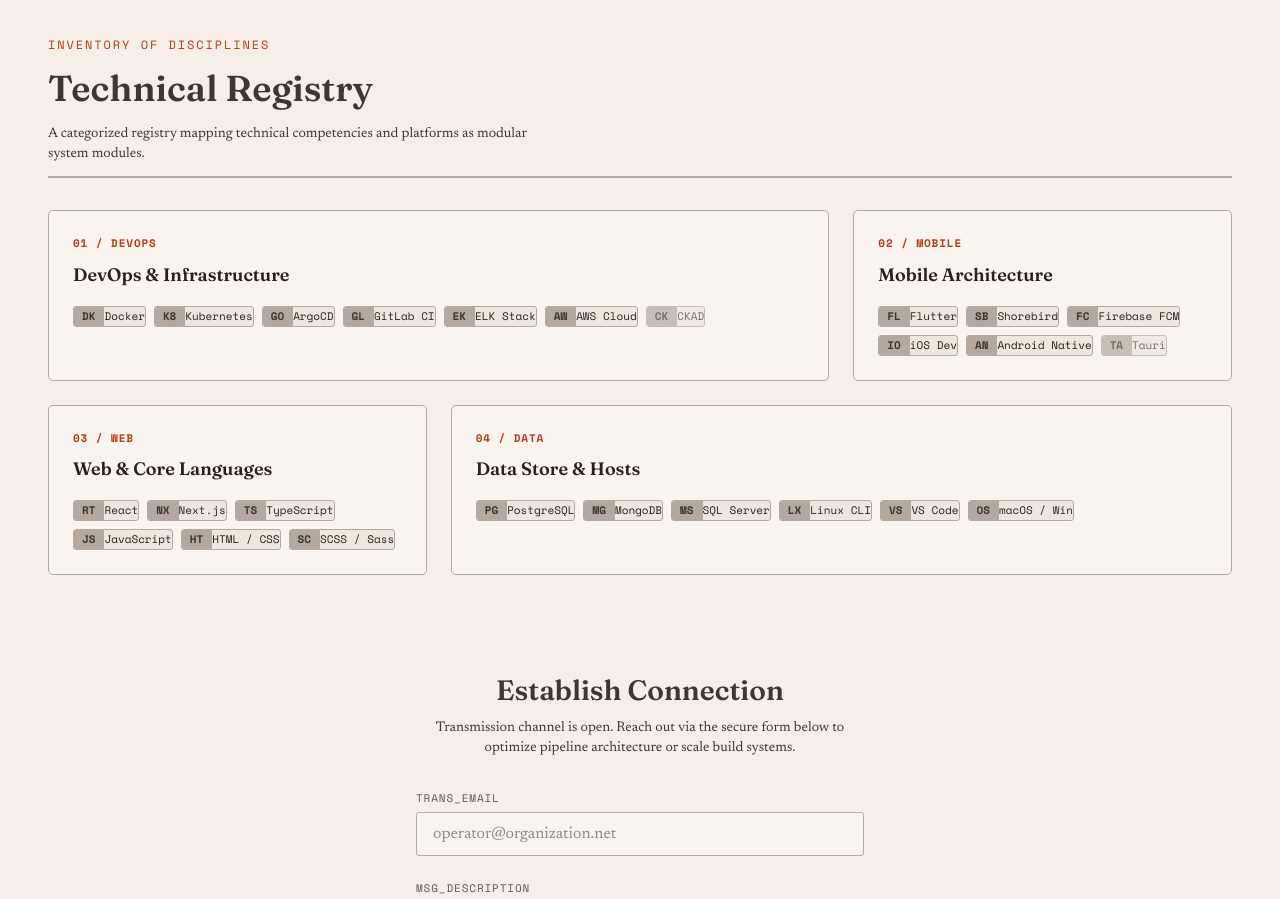
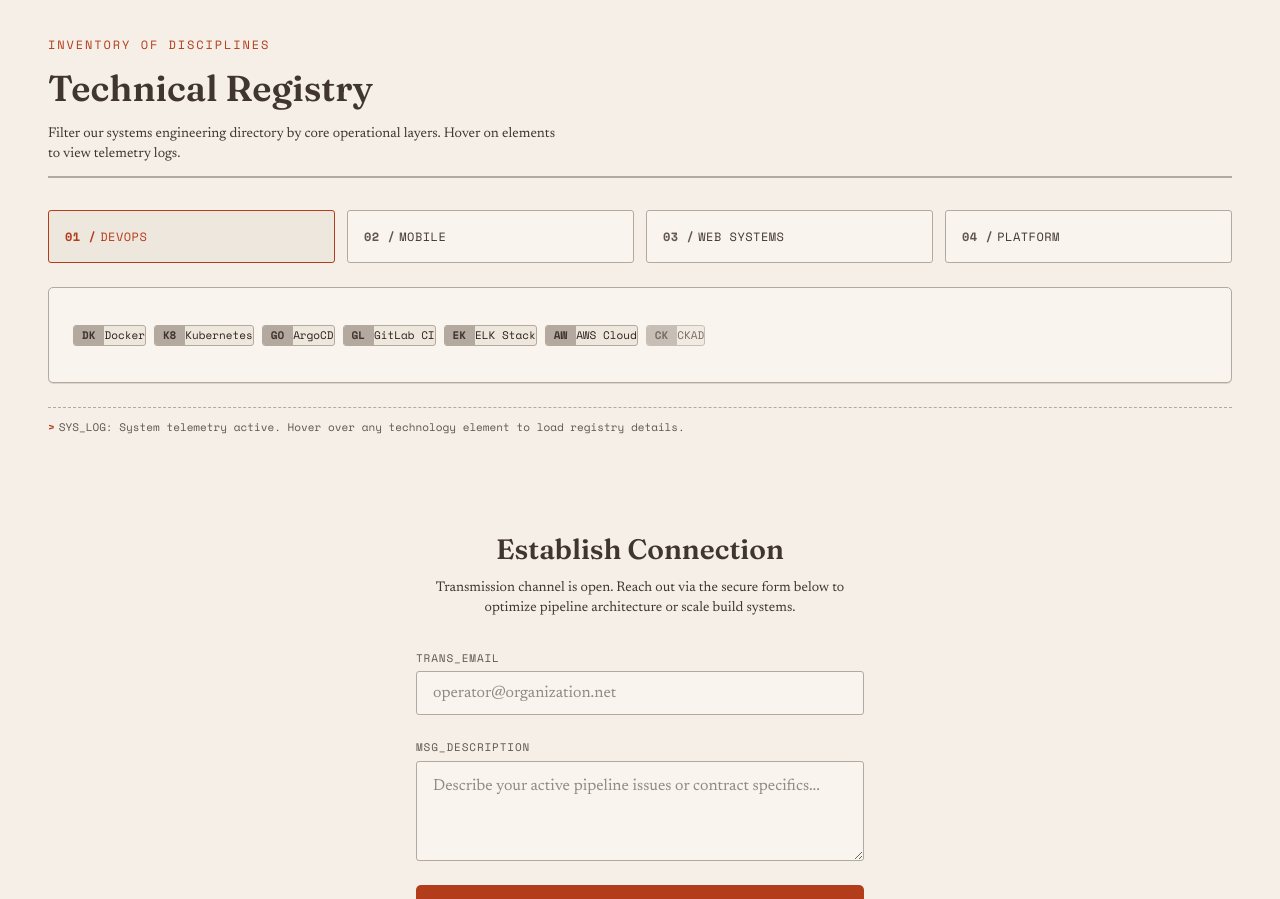
Before and after one commit to chunghei0116/portfolio-website, a Next.js app: page / in a window 1280 px wide. Shown: the part 2020-2919 px from the top of the page. Built offline with nearby package versions, Linux system fonts and the light colour scheme.

Commit message:
design: convert skills grid into a highly compact, responsive interactive telemetry tab console

```diff
--- a/src/app/globals.css
+++ b/src/app/globals.css
@@ -749,7 +749,7 @@ textarea.form-input {
 }
 
 /* ===================================================================
-   Skills Section (Compact Visual Shelves & Chemical Tag Grid)
+   Skills Section (Interactive Telemetry Console)
    =================================================================== */
 /* Hallmark · pre-emit critique: P5 H5 E5 S4 R5 V5 */
 .skills-section {
@@ -764,73 +764,100 @@ textarea.form-input {
   padding-bottom: var(--space-xs);
 }
 
-.skills-bento {
-  display: grid;
-  grid-template-columns: 1fr;
+.skills-console {
+  display: flex;
+  flex-direction: column;
   gap: var(--space-md);
   margin-top: var(--space-lg);
 }
 
+.skills-tabs {
+  display: grid;
+  grid-template-columns: repeat(2, 1fr);
+  gap: var(--space-2xs);
+}
+
 @media (min-width: 48rem) {
-  .skills-bento {
-    grid-template-columns: repeat(3, minmax(0, 1fr));
-    gap: var(--space-md);
-  }
-
-  .skills-shelf--devops {
-    grid-column: span 2;
-  }
-
-  .skills-shelf--mobile {
-    grid-column: span 1;
-  }
-
-  .skills-shelf--web {
-    grid-column: span 1;
-  }
-
-  .skills-shelf--data {
-    grid-column: span 2;
+  .skills-tabs {
+    grid-template-columns: repeat(4, 1fr);
+    gap: var(--space-xs);
   }
 }
 
-.skills-shelf {
+.skills-tab {
+  font-family: var(--font-mono);
+  font-size: var(--text-2xs);
+  text-transform: uppercase;
+  letter-spacing: 0.04em;
+  padding: var(--space-xs);
   background: var(--color-paper-2);
   border: 1px solid var(--color-line-2);
-  padding: var(--space-md);
-  border-radius: var(--radius-sm);
+  border-radius: var(--radius-xs);
+  cursor: pointer;
+  text-align: left;
   display: flex;
-  flex-direction: column;
-  gap: var(--space-xs);
-  transition: border-color var(--dur) var(--ease-out), box-shadow var(--dur) var(--ease-out);
+  align-items: center;
+  gap: var(--space-3xs);
+  color: var(--color-ink-2);
+  transition: border-color var(--dur) var(--ease-out),
+              background-color var(--dur) var(--ease-out),
+              color var(--dur) var(--ease-out);
 }
 
-.skills-shelf:hover {
+@media (min-width: 48rem) {
+  .skills-tab {
+    font-size: var(--text-xs);
+    padding: var(--space-sm);
+  }
+}
+
+.skills-tab__num {
+  color: var(--color-muted);
+  font-weight: 700;
+  transition: color var(--dur) var(--ease-out);
+}
+
+.skills-tab:hover {
   border-color: var(--color-accent);
+}
+
+.skills-tab.is-active {
+  border-color: var(--color-accent);
+  background: var(--color-paper-3);
+  color: var(--color-accent);
+}
+
+.skills-tab.is-active .skills-tab__num {
+  color: var(--color-accent);
+}
+
+.skills-display {
+  background: var(--color-paper-2);
+  border: 1px solid var(--color-line-2);
+  border-radius: var(--radius-sm);
+  padding: var(--space-md);
+  min-height: 8.5rem;
+  display: flex;
+  align-items: center;
   box-shadow: var(--shadow-tile);
 }
 
-.skills-shelf__num {
-  font-family: var(--font-mono);
-  font-size: var(--text-2xs);
-  color: var(--color-accent);
-  font-weight: 700;
-  letter-spacing: 0.08em;
+@media (min-width: 48rem) {
+  .skills-display {
+    min-height: 6rem;
+  }
 }
 
-.skills-shelf__cat {
-  font-family: var(--font-display);
-  font-size: var(--text-md);
-  font-weight: 600;
-  color: var(--color-ink);
-  margin-top: calc(-1 * var(--space-3xs));
-}
-
-.skills-shelf__tags {
+.skills-display__tags {
   display: flex;
   flex-wrap: wrap;
   gap: var(--space-2xs);
-  margin-top: var(--space-3xs);
+  width: 100%;
+  transition: opacity 150ms var(--ease-out);
+}
+
+.skills-display__tags.is-swapping {
+  opacity: 0;
 }
 
 .skills-tag {
@@ -844,6 +871,7 @@ textarea.form-input {
   border-radius: var(--radius-xs);
   overflow: hidden;
   line-height: 1;
+  cursor: help;
   transition: border-color var(--dur) var(--ease-out);
 }
 
@@ -854,7 +882,9 @@ textarea.form-input {
   font-weight: 700;
   border-right: 1px solid var(--color-line-2);
   text-transform: uppercase;
-  transition: background-color var(--dur) var(--ease-out), color var(--dur) var(--ease-out), border-color var(--dur) var(--ease-out);
+  transition: background-color var(--dur) var(--ease-out),
+              color var(--dur) var(--ease-out),
+              border-color var(--dur) var(--ease-out);
 }
 
 .skills-tag:not(.skills-tag--interest) {
@@ -873,6 +903,21 @@ textarea.form-input {
   background: var(--color-accent);
   color: var(--color-accent-ink);
   border-right-color: var(--color-accent);
+}
+
+.skills-console__readout {
+  border-top: 1px dashed var(--color-line-2);
+  padding-top: var(--space-xs);
+  font-size: var(--text-2xs);
+  color: var(--color-muted);
+  line-height: var(--lh-snug);
+  display: flex;
+  gap: var(--space-3xs);
+}
+
+.skills-console__prompt {
+  color: var(--color-accent);
+  font-weight: 700;
 }
 
 /* ===================================================================
--- a/src/app/page.tsx
+++ b/src/app/page.tsx
@@ -3,6 +3,37 @@
 import { useState, useEffect } from "react";
 
 import { milestones, type Milestone } from "../data/milestones";
+
+const skillLogs: Record<string, string> = {
+  Docker: "SYS_LOG: Containerized legacy platforms; setup multi-stage configurations.",
+  Kubernetes: "SYS_LOG: Orchestrated multi-node clusters and managed Helm templates.",
+  ArgoCD: "SYS_LOG: Configured GitOps continuous delivery sync loops on K8s.",
+  "GitLab CI": "SYS_LOG: Built auto-tagging CI/CD release build pipelines.",
+  "ELK Stack": "SYS_LOG: Set up elastic telemetry parsing for container log streams.",
+  "AWS Cloud": "SYS_LOG: Implemented transit gateway routing and secure serverless hosting.",
+  CKAD: "SYS_LOG: Standardizing developer containerized operations certification.",
+
+  Flutter: "SYS_LOG: Primary cross-platform SDK for major user CRM application.",
+  Shorebird: "SYS_LOG: Wired automated OTA code pushes to bypass review queues.",
+  "Firebase FCM": "SYS_LOG: Configured platform-native push messaging templates.",
+  "iOS Dev": "SYS_LOG: Programmed native iOS bridges and Xcode build scripts.",
+  "Android Native": "SYS_LOG: Tuned Gradle dependencies and configured flavor splits.",
+  Tauri: "SYS_LOG: Evaluating lightweight webview-based desktop native integrations.",
+
+  React: "SYS_LOG: Engineered high-performance JSpreadsheet grid views.",
+  "Next.js": "SYS_LOG: Leveraged server-side compilation for deterministic portfolios.",
+  TypeScript: "SYS_LOG: Wrote strict typings and type-safe schemas across repositories.",
+  JavaScript: "SYS_LOG: Created shell automation scripts and node utilities.",
+  "HTML / CSS": "SYS_LOG: Coded responsive fluid visual layouts.",
+  "SCSS / Sass": "SYS_LOG: Managed modular design system tokens via preprocessors.",
+
+  PostgreSQL: "SYS_LOG: Maintained relational schemas and optimized complex indexing.",
+  MongoDB: "SYS_LOG: Engineered unstructured document stores for event metadata.",
+  "SQL Server": "SYS_LOG: Query profiling and legacy database tuning.",
+  "Linux CLI": "SYS_LOG: Written bash scripts for auto-renewing security configurations.",
+  "VS Code": "SYS_LOG: Integrated static analysis linters and debugging environments.",
+  "macOS / Win": "SYS_LOG: Cross-compiled artifacts for desktop targets."
+};
 
 export default function Home() {
   const [selectedMilestone, setSelectedMilestone] = useState<Milestone | null>(null);
@@ -27,9 +58,21 @@ export default function Home() {
     }
   };
   const [isSwapping, setIsSwapping] = useState(false);
+  const [activeCategory, setActiveCategory] = useState<"devops" | "mobile" | "web" | "data">("devops");
+  const [skillsSwapping, setSkillsSwapping] = useState(false);
+  const [hoveredSkill, setHoveredSkill] = useState<string | null>(null);
   const [email, setEmail] = useState("");
   const [message, setMessage] = useState("");
   const [formStatus, setFormStatus] = useState<"default" | "loading" | "success" | "error">("default");
+
+  const handleTabChange = (cat: "devops" | "mobile" | "web" | "data") => {
+    if (cat === activeCategory) return;
+    setSkillsSwapping(true);
+    setTimeout(() => {
+      setActiveCategory(cat);
+      setSkillsSwapping(false);
+    }, 150);
+  };
 
   const selectMilestone = (m: Milestone) => {
     if (selectedMilestone && m.id === selectedMilestone.id) {
@@ -247,66 +290,98 @@ export default function Home() {
             <span className="eyebrow">Inventory of Disciplines</span>
             <h2 id="skills-title" className="font-display text-2xl font-semibold mt-2 mb-3">Technical Registry</h2>
             <p className="text-sm font-serif text-ink-2 max-w-prose">
-              A categorized registry mapping technical competencies and platforms as modular system modules.
+              Filter our systems engineering directory by core operational layers. Hover on elements to view telemetry logs.
             </p>
           </div>
 
-          <div className="skills-bento">
-            {/* Category 1 */}
-            <div className="skills-shelf skills-shelf--devops">
-              <span className="skills-shelf__num">01 / DEVOPS</span>
-              <h3 className="skills-shelf__cat font-display">DevOps &amp; Infrastructure</h3>
-              <div className="skills-shelf__tags">
-                <span className="skills-tag"><span className="skills-tag__sym">Dk</span>Docker</span>
-                <span className="skills-tag"><span className="skills-tag__sym">K8</span>Kubernetes</span>
-                <span className="skills-tag"><span className="skills-tag__sym">Go</span>ArgoCD</span>
-                <span className="skills-tag"><span className="skills-tag__sym">Gl</span>GitLab CI</span>
-                <span className="skills-tag"><span className="skills-tag__sym">Ek</span>ELK Stack</span>
-                <span className="skills-tag"><span className="skills-tag__sym">Aw</span>AWS Cloud</span>
-                <span className="skills-tag skills-tag--interest"><span className="skills-tag__sym">Ck</span>CKAD</span>
+          <div className="skills-console">
+            {/* Tabs Selector Row */}
+            <div className="skills-tabs" role="tablist" aria-label="Systems layers">
+              <button
+                role="tab"
+                aria-selected={activeCategory === "devops"}
+                onClick={() => handleTabChange("devops")}
+                className={`skills-tab ${activeCategory === "devops" ? "is-active" : ""}`}
+              >
+                <span className="skills-tab__num">01 /</span> DevOps
+              </button>
+              <button
+                role="tab"
+                aria-selected={activeCategory === "mobile"}
+                onClick={() => handleTabChange("mobile")}
+                className={`skills-tab ${activeCategory === "mobile" ? "is-active" : ""}`}
+              >
+                <span className="skills-tab__num">02 /</span> Mobile
+              </button>
+              <button
+                role="tab"
+                aria-selected={activeCategory === "web"}
+                onClick={() => handleTabChange("web")}
+                className={`skills-tab ${activeCategory === "web" ? "is-active" : ""}`}
+              >
+                <span className="skills-tab__num">03 /</span> Web Systems
+              </button>
+              <button
+                role="tab"
+                aria-selected={activeCategory === "data"}
+                onClick={() => handleTabChange("data")}
+                className={`skills-tab ${activeCategory === "data" ? "is-active" : ""}`}
+              >
+                <span className="skills-tab__num">04 /</span> Platform
+              </button>
+            </div>
+
+            {/* Display Box */}
+            <div className="skills-display">
+              <div className={`skills-display__tags ${skillsSwapping ? "is-swapping" : ""}`}>
+                {activeCategory === "devops" && (
+                  <>
+                    <span className="skills-tag" onMouseEnter={() => setHoveredSkill("Docker")} onMouseLeave={() => setHoveredSkill(null)}><span className="skills-tag__sym">Dk</span>Docker</span>
+                    <span className="skills-tag" onMouseEnter={() => setHoveredSkill("Kubernetes")} onMouseLeave={() => setHoveredSkill(null)}><span className="skills-tag__sym">K8</span>Kubernetes</span>
+                    <span className="skills-tag" onMouseEnter={() => setHoveredSkill("ArgoCD")} onMouseLeave={() => setHoveredSkill(null)}><span className="skills-tag__sym">Go</span>ArgoCD</span>
+                    <span className="skills-tag" onMouseEnter={() => setHoveredSkill("GitLab CI")} onMouseLeave={() => setHoveredSkill(null)}><span className="skills-tag__sym">Gl</span>GitLab CI</span>
+                    <span className="skills-tag" onMouseEnter={() => setHoveredSkill("ELK Stack")} onMouseLeave={() => setHoveredSkill(null)}><span className="skills-tag__sym">Ek</span>ELK Stack</span>
+                    <span className="skills-tag" onMouseEnter={() => setHoveredSkill("AWS Cloud")} onMouseLeave={() => setHoveredSkill(null)}><span className="skills-tag__sym">Aw</span>AWS Cloud</span>
+                    <span className="skills-tag skills-tag--interest" onMouseEnter={() => setHoveredSkill("CKAD")} onMouseLeave={() => setHoveredSkill(null)}><span className="skills-tag__sym">Ck</span>CKAD</span>
+                  </>
+                )}
+                {activeCategory === "mobile" && (
+                  <>
+                    <span className="skills-tag" onMouseEnter={() => setHoveredSkill("Flutter")} onMouseLeave={() => setHoveredSkill(null)}><span className="skills-tag__sym">Fl</span>Flutter</span>
+                    <span className="skills-tag" onMouseEnter={() => setHoveredSkill("Shorebird")} onMouseLeave={() => setHoveredSkill(null)}><span className="skills-tag__sym">Sb</span>Shorebird</span>
+                    <span className="skills-tag" onMouseEnter={() => setHoveredSkill("Firebase FCM")} onMouseLeave={() => setHoveredSkill(null)}><span className="skills-tag__sym">Fc</span>Firebase FCM</span>
+                    <span className="skills-tag" onMouseEnter={() => setHoveredSkill("iOS Dev")} onMouseLeave={() => setHoveredSkill(null)}><span className="skills-tag__sym">Io</span>iOS Dev</span>
+                    <span className="skills-tag" onMouseEnter={() => setHoveredSkill("Android Native")} onMouseLeave={() => setHoveredSkill(null)}><span className="skills-tag__sym">An</span>Android Native</span>
+                    <span className="skills-tag skills-tag--interest" onMouseEnter={() => setHoveredSkill("Tauri")} onMouseLeave={() => setHoveredSkill(null)}><span className="skills-tag__sym">Ta</span>Tauri</span>
+                  </>
+                )}
+                {activeCategory === "web" && (
+                  <>
+                    <span className="skills-tag" onMouseEnter={() => setHoveredSkill("React")} onMouseLeave={() => setHoveredSkill(null)}><span className="skills-tag__sym">Rt</span>React</span>
+                    <span className="skills-tag" onMouseEnter={() => setHoveredSkill("Next.js")} onMouseLeave={() => setHoveredSkill(null)}><span className="skills-tag__sym">Nx</span>Next.js</span>
+                    <span className="skills-tag" onMouseEnter={() => setHoveredSkill("TypeScript")} onMouseLeave={() => setHoveredSkill(null)}><span className="skills-tag__sym">Ts</span>TypeScript</span>
+                    <span className="skills-tag" onMouseEnter={() => setHoveredSkill("JavaScript")} onMouseLeave={() => setHoveredSkill(null)}><span className="skills-tag__sym">Js</span>JavaScript</span>
+                    <span className="skills-tag" onMouseEnter={() => setHoveredSkill("HTML / CSS")} onMouseLeave={() => setHoveredSkill(null)}><span className="skills-tag__sym">Ht</span>HTML / CSS</span>
+                    <span className="skills-tag" onMouseEnter={() => setHoveredSkill("SCSS / Sass")} onMouseLeave={() => setHoveredSkill(null)}><span className="skills-tag__sym">Sc</span>SCSS / Sass</span>
+                  </>
+                )}
+                {activeCategory === "data" && (
+                  <>
+                    <span className="skills-tag" onMouseEnter={() => setHoveredSkill("PostgreSQL")} onMouseLeave={() => setHoveredSkill(null)}><span className="skills-tag__sym">Pg</span>PostgreSQL</span>
+                    <span className="skills-tag" onMouseEnter={() => setHoveredSkill("MongoDB")} onMouseLeave={() => setHoveredSkill(null)}><span className="skills-tag__sym">Mg</span>MongoDB</span>
+                    <span className="skills-tag" onMouseEnter={() => setHoveredSkill("SQL Server")} onMouseLeave={() => setHoveredSkill(null)}><span className="skills-tag__sym">Ms</span>SQL Server</span>
+                    <span className="skills-tag" onMouseEnter={() => setHoveredSkill("Linux CLI")} onMouseLeave={() => setHoveredSkill(null)}><span className="skills-tag__sym">Lx</span>Linux CLI</span>
+                    <span className="skills-tag" onMouseEnter={() => setHoveredSkill("VS Code")} onMouseLeave={() => setHoveredSkill(null)}><span className="skills-tag__sym">Vs</span>VS Code</span>
+                    <span className="skills-tag" onMouseEnter={() => setHoveredSkill("macOS / Win")} onMouseLeave={() => setHoveredSkill(null)}><span className="skills-tag__sym">Os</span>macOS / Win</span>
+                  </>
+                )}
               </div>
             </div>
 
-            {/* Category 2 */}
-            <div className="skills-shelf skills-shelf--mobile">
-              <span className="skills-shelf__num">02 / MOBILE</span>
-              <h3 className="skills-shelf__cat font-display">Mobile Architecture</h3>
-              <div className="skills-shelf__tags">
-                <span className="skills-tag"><span className="skills-tag__sym">Fl</span>Flutter</span>
-                <span className="skills-tag"><span className="skills-tag__sym">Sb</span>Shorebird</span>
-                <span className="skills-tag"><span className="skills-tag__sym">Fc</span>Firebase FCM</span>
-                <span className="skills-tag"><span className="skills-tag__sym">Io</span>iOS Dev</span>
-                <span className="skills-tag"><span className="skills-tag__sym">An</span>Android Native</span>
-                <span className="skills-tag skills-tag--interest"><span className="skills-tag__sym">Ta</span>Tauri</span>
-              </div>
-            </div>
-
-            {/* Category 3 */}
-            <div className="skills-shelf skills-shelf--web">
-              <span className="skills-shelf__num">03 / WEB</span>
-              <h3 className="skills-shelf__cat font-display">Web &amp; Core Languages</h3>
-              <div className="skills-shelf__tags">
-                <span className="skills-tag"><span className="skills-tag__sym">Rt</span>React</span>
-                <span className="skills-tag"><span className="skills-tag__sym">Nx</span>Next.js</span>
-                <span className="skills-tag"><span className="skills-tag__sym">Ts</span>TypeScript</span>
-                <span className="skills-tag"><span className="skills-tag__sym">Js</span>JavaScript</span>
-                <span className="skills-tag"><span className="skills-tag__sym">Ht</span>HTML / CSS</span>
-                <span className="skills-tag"><span className="skills-tag__sym">Sc</span>SCSS / Sass</span>
-              </div>
-            </div>
-
-            {/* Category 4 */}
-            <div className="skills-shelf skills-shelf--data">
-              <span className="skills-shelf__num">04 / DATA</span>
-              <h3 className="skills-shelf__cat font-display">Data Store &amp; Hosts</h3>
-              <div className="skills-shelf__tags">
-                <span className="skills-tag"><span className="skills-tag__sym">Pg</span>PostgreSQL</span>
-                <span className="skills-tag"><span className="skills-tag__sym">Mg</span>MongoDB</span>
-                <span className="skills-tag"><span className="skills-tag__sym">Ms</span>SQL Server</span>
-                <span className="skills-tag"><span className="skills-tag__sym">Lx</span>Linux CLI</span>
-                <span className="skills-tag"><span className="skills-tag__sym">Vs</span>VS Code</span>
-                <span className="skills-tag"><span className="skills-tag__sym">Os</span>macOS / Win</span>
-              </div>
+            {/* Readout Console Bar */}
+            <div className="skills-console__readout font-mono">
+              <span className="skills-console__prompt" aria-hidden="true">&gt;</span>{" "}
+              {hoveredSkill ? skillLogs[hoveredSkill] : "SYS_LOG: System telemetry active. Hover over any technology element to load registry details."}
             </div>
           </div>
         </section>
```
